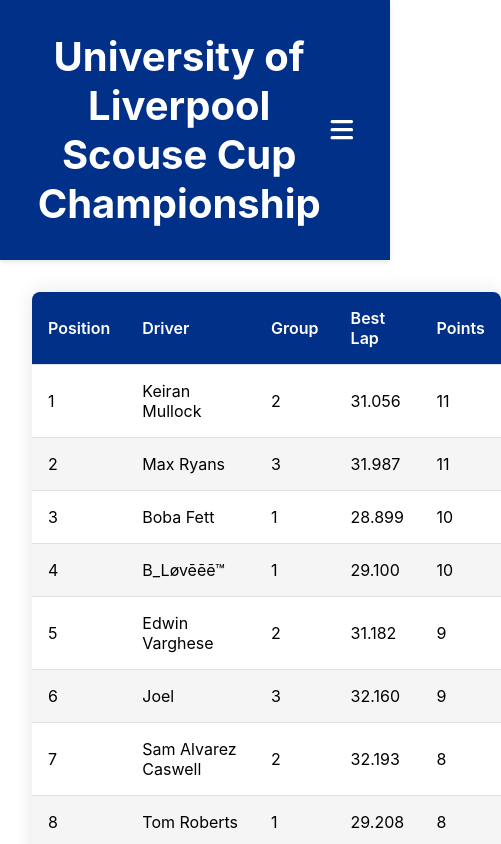
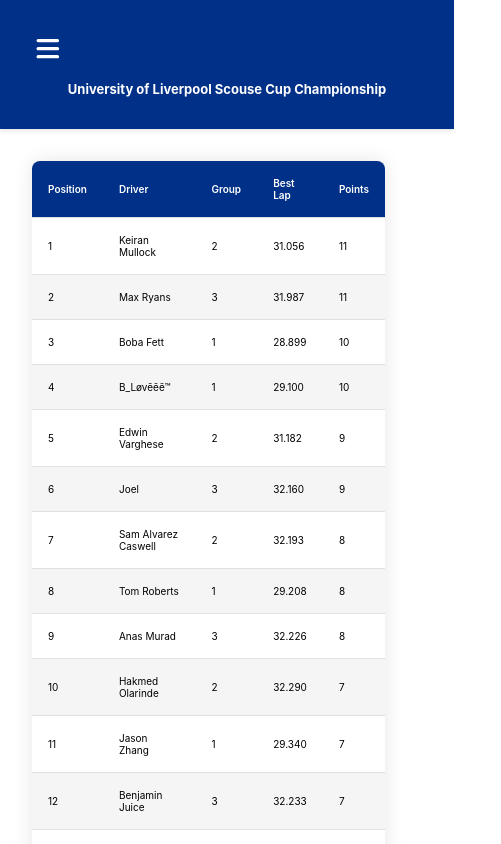
Before and after one commit to AidanRouai/KartingSite, a React (Vite) app: page / in a window 390 px wide. Shown: the top 844 px of the page, 501 px wide, since content can reach past the window. Built offline with nearby package versions, Linux system fonts and the light colour scheme.

Commit message:
mobile adjustments

```diff
--- a/src/App.css
+++ b/src/App.css
@@ -21,6 +21,7 @@
   display: flex;
   justify-content: space-between;
   align-items: center;
+  width: 110%;
 }
 
 .App-header h1 {
@@ -78,3 +79,33 @@
   align-items: center;
   justify-content: center;
 }
+
+.App-header h1 {
+  margin: 0;
+  text-align: center;
+  flex-grow: 1;
+}
+
+.App-header button {
+  margin-right: auto;
+}
+
+@media (max-width: 768px){
+  .App-header {
+    flex-direction: column;
+    align-items: center;
+    width: 100%;
+  }
+
+  .App-header h1 {
+    font-size: small;
+  }
+
+  .leaderboard-table {
+    font-size: x-small;
+  }
+
+  .icon-button {
+    margin-bottom: 1rem;
+  }
+}
--- a/src/App.tsx
+++ b/src/App.tsx
@@ -51,12 +51,12 @@
   return (
     <div className="App">
       <header className="App-header">
-        <h1>
+      <button className="icon-button" onClick={() => console.log("Menu clicked")}>
+          <FontAwesomeIcon icon={faBars} transform="grow-15" inverse />
+        </button>
+        <h1 className='flex justify-center'>
           University of Liverpool Scouse Cup Championship
         </h1>
-        <button className="icon-button" onClick={() => console.log("Menu clicked")}>
-          <FontAwesomeIcon icon={faBars} transform="grow-15" inverse />
-        </button>
       </header>
       <main className="leaderboard-container">
         <table className="leaderboard-table">
```
